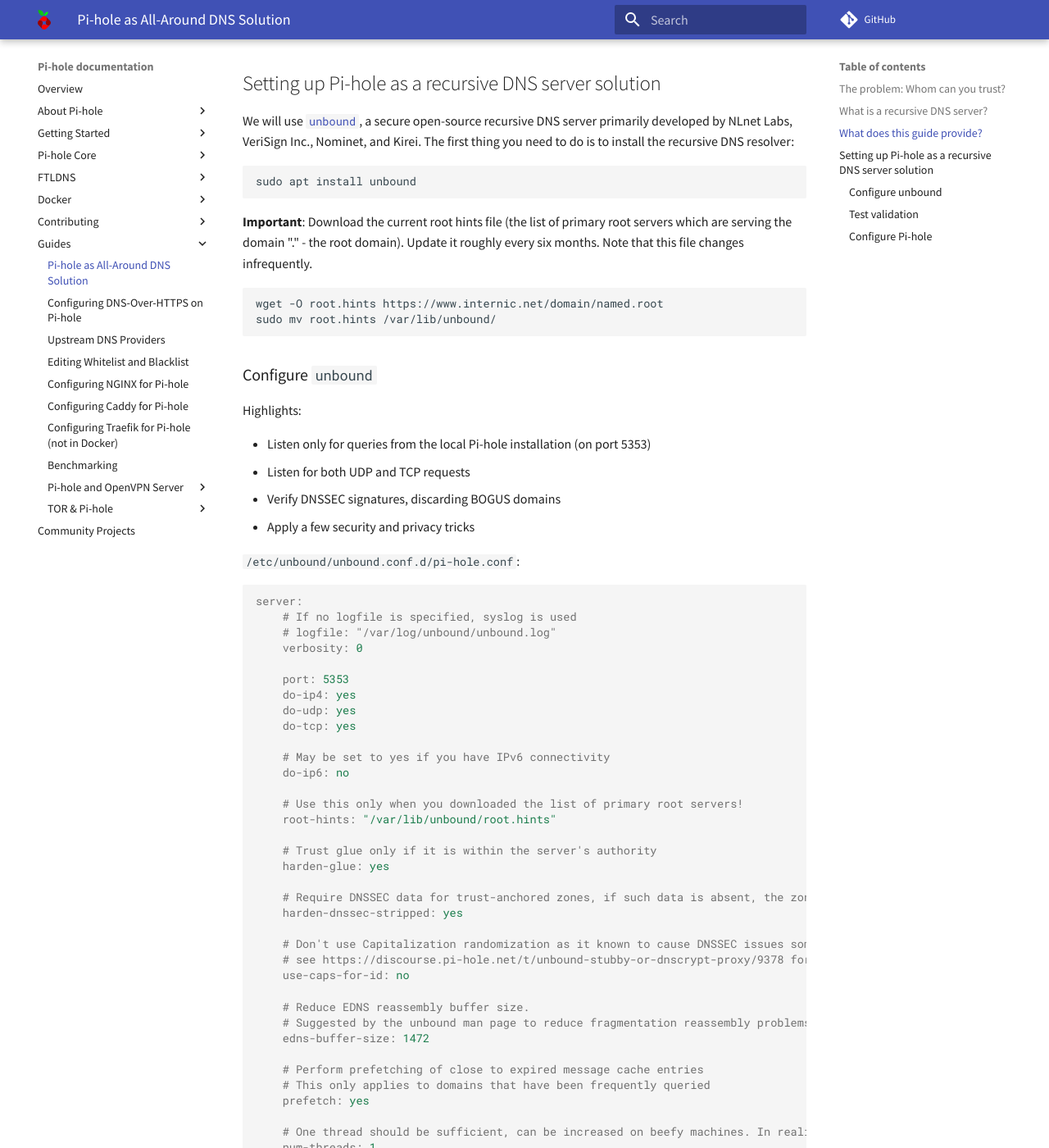
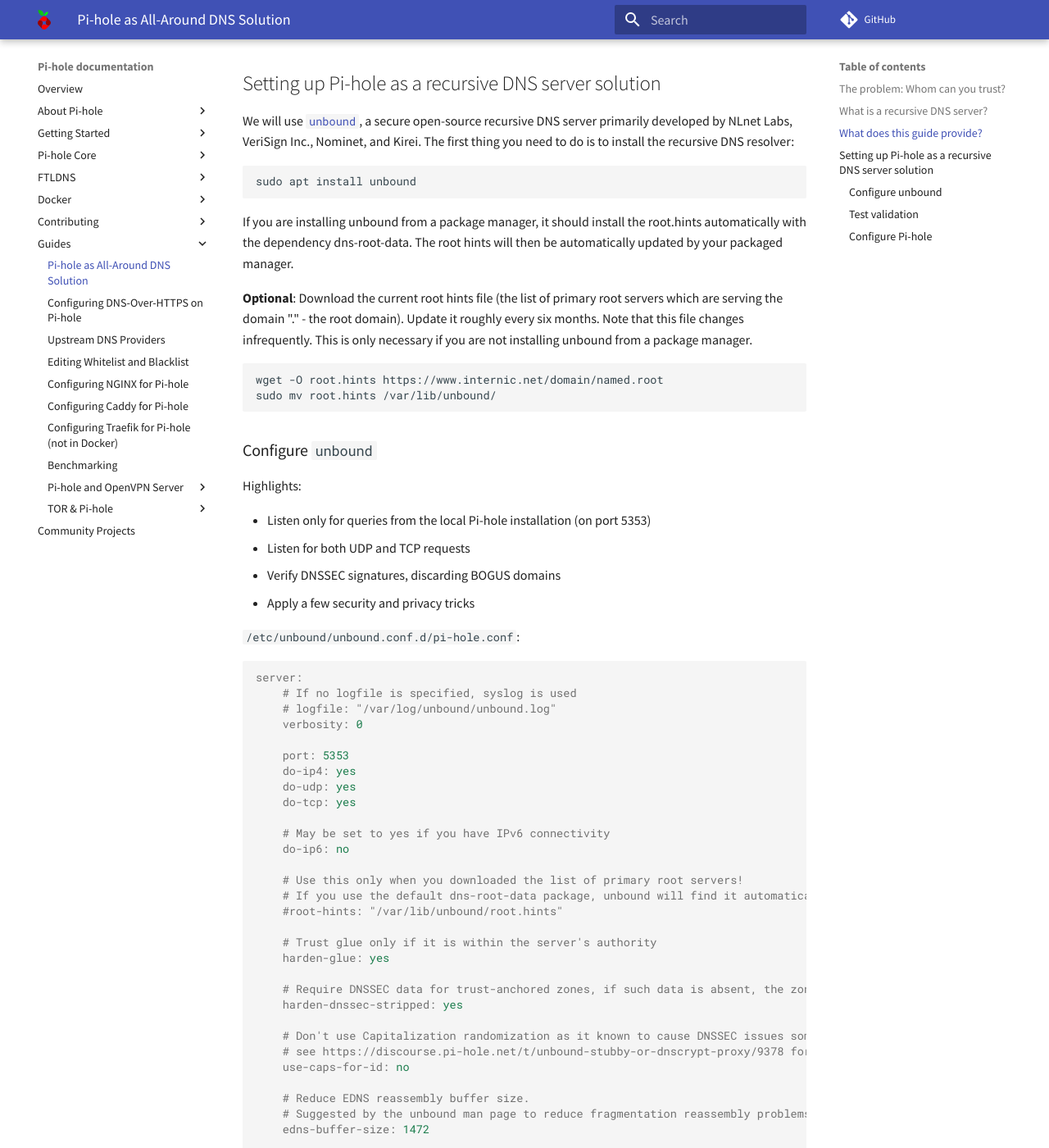
Before and after one commit to pi-hole/docs, an MkDocs documentation site: the page built from docs/guides/unbound.md, in a window 1280 px wide and 1400 px high, scrolled down 2272 px. Shown: the whole window at 82% size. Built offline with MkDocs 1.6.1 and Material for MkDocs 9.7.7, drawn with Linux system fonts in a browser that asks for light colours; comment, search, counter and statistics services are not loaded.

Commit message:
Suggest downloading root.hints as optional
The root.hints file is automatically a dependency of unbound in the dns-root-data package, and would be updated automatically by the package manager.

````diff
--- a/docs/guides/unbound.md
+++ b/docs/guides/unbound.md
@@ -57,7 +57,9 @@
 sudo apt install unbound
 ```
 
-**Important**: Download the current root hints file (the list of primary root servers which are serving the domain "." - the root domain). Update it roughly every six months. Note that this file changes infrequently.
+If you are installing unbound from a package manager, it should install the root.hints automatically with the dependency dns-root-data. The root hints will then be automatically updated by your packaged manager.
+
+**Optional**: Download the current root hints file (the list of primary root servers which are serving the domain "." - the root domain). Update it roughly every six months. Note that this file changes infrequently. This is only necessary if you are not installing unbound from a package manager.
 
 ```bash
 wget -O root.hints https://www.internic.net/domain/named.root
@@ -90,7 +92,8 @@
     do-ip6: no
 
     # Use this only when you downloaded the list of primary root servers!
-    root-hints: "/var/lib/unbound/root.hints"
+    # If you use the default dns-root-data package, unbound will find it automatically
+    #root-hints: "/var/lib/unbound/root.hints"
 
     # Trust glue only if it is within the server's authority
     harden-glue: yes
````
